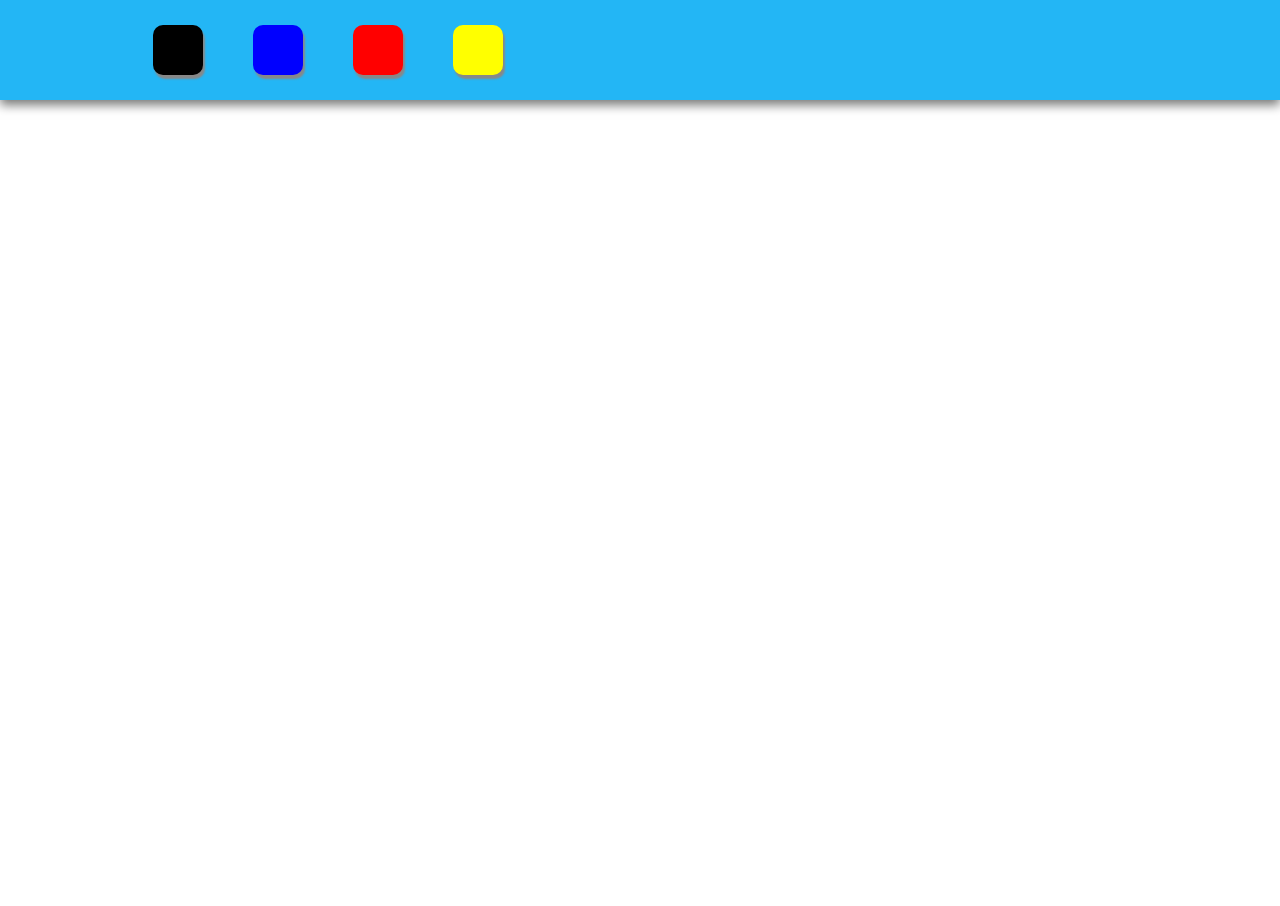
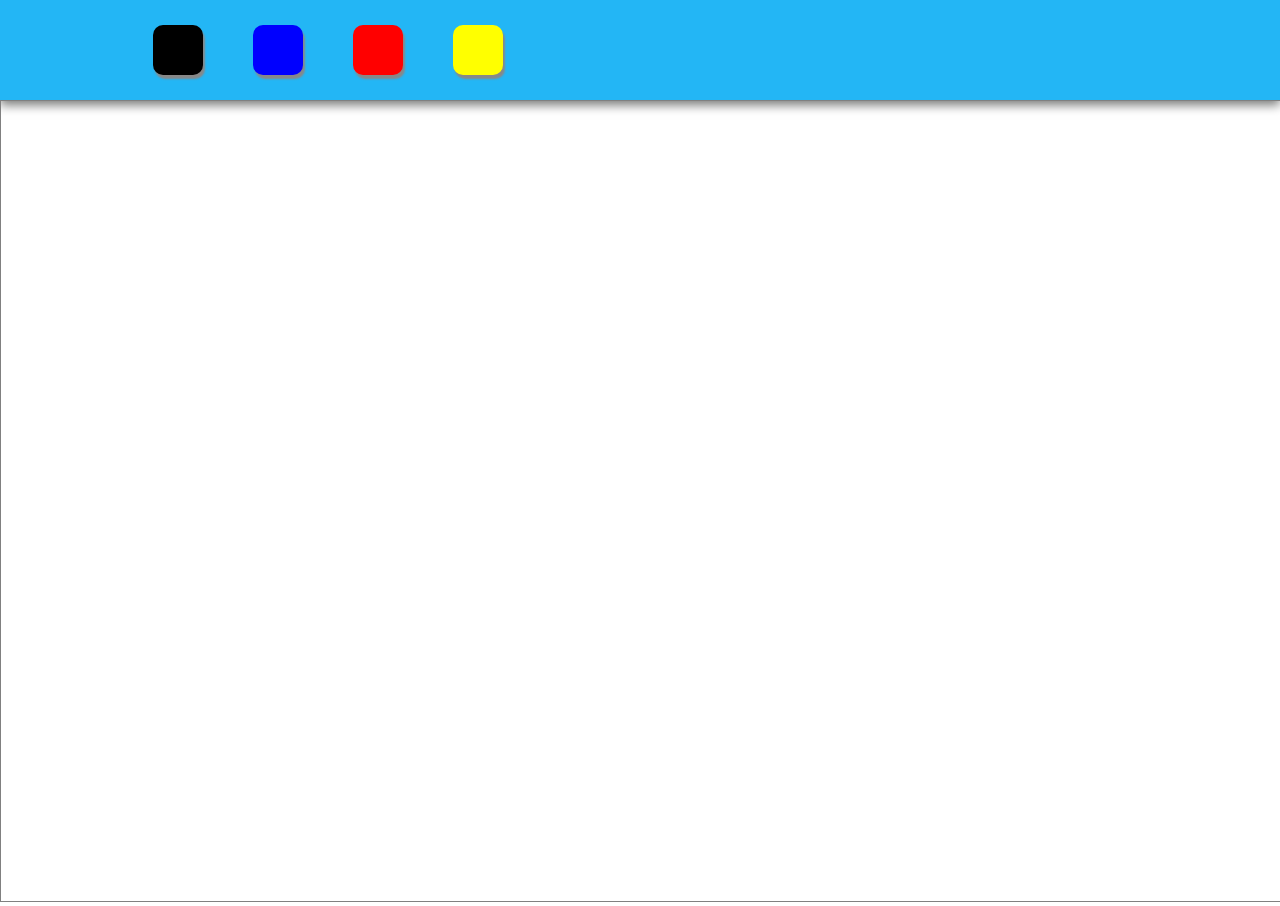
Before and after one commit to grimeswong/P_FSD_Test, a React (Create React App) app: page / in a window 1280 px wide. Before the commit the page ends 800 px from the top, so only its background shows below. Built offline with nearby package versions, Linux system fonts and the light colour scheme.

Commit message:
Define detailed drawing function when mouse is clicking down and move

```diff
--- a/src/components/Canvas.js
+++ b/src/components/Canvas.js
@@ -21,15 +21,17 @@ class Canvas extends Component {
     this.mouseup = this.mouseup.bind(this);
     this.mouseleave = this.mouseleave.bind(this);
     this.draw = this.draw.bind(this);
+    this.canvas = this.canvas.bind(this);
+    this.ctx = this.ctx.bind(this);
   }
 
   componentDidMount() {
-    const canvas = this.refs.canvas;
-    const ctx = canvas.getContext("2d");
+    this.canvas().width = window.innerWidth;
+    this.canvas().height = window.innerHeight;
   }
 
   canvas() {
-    return document.querySelector("canvas");
+    return document.querySelector("#container-canvas");
   }
 
   ctx() {
@@ -37,40 +39,49 @@ class Canvas extends Component {
   }
 
   mousedown(e) {
-    console.log("mousedown");
     this.setState({mousePressed: true });
-    console.log("e.pageX = " + e.pageX + ", canvas.offsetLeft =" + this.canvas().offsetLeft);
-    console.log("e.pageY = " + e.pageY + ", canvas.offsetTop =" + this.canvas().offsetTop);
+    this.draw(e.pageX-this.canvas().offsetLeft, e.pageY-this.canvas().offsetTop, false, this.state.colour);
   }
 
   mousemove(e) {
-    console.log("mousemove");
+    if (this.state.mousePressed) {
+    this.draw(e.pageX - this.canvas().offsetLeft, e.pageY - this.canvas().offsetTop, true, this.state.colour);
+}
   }
 
   mouseup(e) {
-    console.log("mouseup");
     this.setState({mousePressed: false });
   }
 
   mouseleave(e) {
-    console.log("mouseleave");
   }
 
-  draw() {
-
+  draw(x, y, isDown, colour) {
+    if (isDown) {
+        this.ctx().beginPath();
+        this.ctx().strokeStyle = colour;
+        this.ctx().lineWidth = 1;
+        this.ctx().moveTo(this.state.lastX, this.state.lastY);
+        this.ctx().lineTo(x, y);
+        this.ctx().closePath();
+        this.ctx().stroke();
+    }
+    this.setState({
+        lastX: x,
+        lastY: y
+    })
   }
 
   render() {
     return(
-      <div>
-        <canvas ref="canvas"
+      <div className="">
+        <canvas id="container-canvas" ref="canvas"
           onMouseDown={this.mousedown}
           onMouseMove={this.mousemove}
           onMouseUp={this.mouseup}
           onMouseLeave={this.mouseleave} />
       </div>
     )
-
   }
 
 }
--- a/src/styles/canvas.scss
+++ b/src/styles/canvas.scss
@@ -1,4 +1,3 @@
 canvas {
-  width: 100%;
-  height: 85vh;
+  border: solid 1px grey;
 }
```
